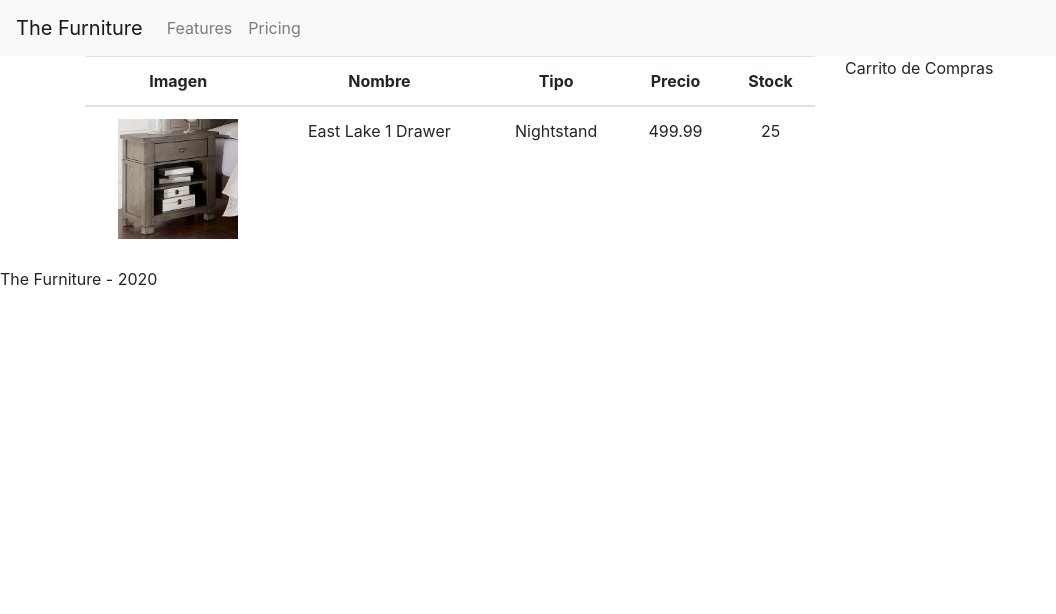
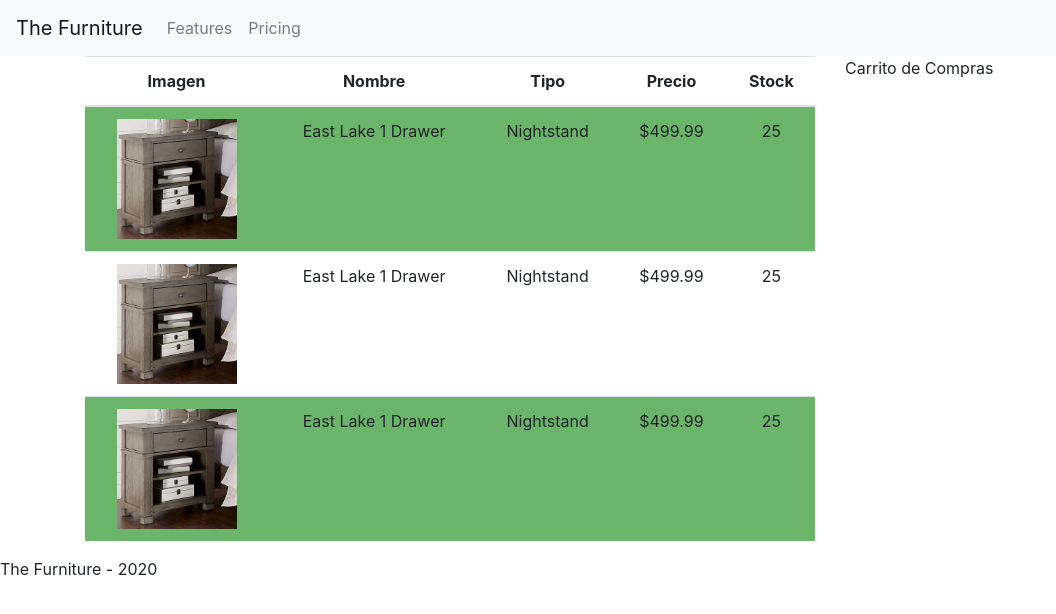
Before and after one commit to imiguez/Furniture, an Angular app: page / in a window 1280 px wide. Shown: the top 614 px of the page, without its empty margins (0-1056 px from the left). Built offline with nearby package versions, Linux system fonts and the light colour scheme.

Commit message:
Creo la interfaz Furniture y hago dinamico el template del componente furniture-list

```diff
--- a/src/app/furniture-list/furniture-list.component.html
+++ b/src/app/furniture-list/furniture-list.component.html
@@ -9,11 +9,11 @@
         </tr>
     </thead>
     <tbody>
-        <tr>
-            <td><img [src]="furniture.image" alt="furniture.name"></td>
+        <tr *ngFor="let furniture of furnitures" [ngClass]="{'offer':furniture.offer}">
+            <td><img [src]="furniture.image" [alt]="furniture.name"></td>
             <td>{{furniture.name}}</td>
             <td>{{furniture.type}}</td>
-            <td>{{furniture.price}}</td>
+            <td>{{furniture.price | currency}}</td>
             <td>{{furniture.stock}}</td>
         </tr>
     </tbody>
--- a/src/app/furniture-list/furniture-list.component.scss
+++ b/src/app/furniture-list/furniture-list.component.scss
@@ -4,3 +4,6 @@ img {
 th, td {
     text-align: center;
 }
+.offer {
+    background-color: rgba(0, 128, 0, 0.582);
+}
--- a/src/app/furniture-list/furniture-list.component.ts
+++ b/src/app/furniture-list/furniture-list.component.ts
@@ -1,4 +1,5 @@
 import { Component, OnInit } from '@angular/core';
+import { Furniture } from './furniture';
 
 @Component({
   selector: 'app-furniture-list',
@@ -7,13 +8,32 @@ import { Component, OnInit } from '@angular/core';
 })
 export class FurnitureListComponent implements OnInit {
 
-  furniture = {
-    "image" : "assets/img/East Lake 1 Drawer.jpg",
-    "name" : "East Lake 1 Drawer",
-    "type" : "Nightstand",
-    "price" : 499.99,
-    "stock" : 25
-  }
+  furnitures: Furniture[] = [
+    {
+      "name" : "East Lake 1 Drawer",
+      "type" : "Nightstand",
+      "price" : 499.99,
+      "stock" : 25,
+      "image" : "assets/img/East Lake 1 Drawer.jpg",
+      "offer" : true,
+    },
+    {
+      "name" : "East Lake 1 Drawer",
+      "type" : "Nightstand",
+      "price" : 499.99,
+      "stock" : 25,
+      "image" : "assets/img/East Lake 1 Drawer.jpg",
+      "offer" : false,
+    },
+    {
+      "name" : "East Lake 1 Drawer",
+      "type" : "Nightstand",
+      "price" : 499.99,
+      "stock" : 25,
+      "image" : "assets/img/East Lake 1 Drawer.jpg",
+      "offer" : true,
+    },
+  ];
 
   constructor() { }
 
--- /dev/null
+++ b/src/app/furniture-list/furniture.ts
@@ -0,0 +1,8 @@
+export interface Furniture {
+    "name" : string,
+    "type" : string,
+    "price" : number,
+    "stock" : number,
+    "image" : string,
+    "offer" : boolean
+}
```
